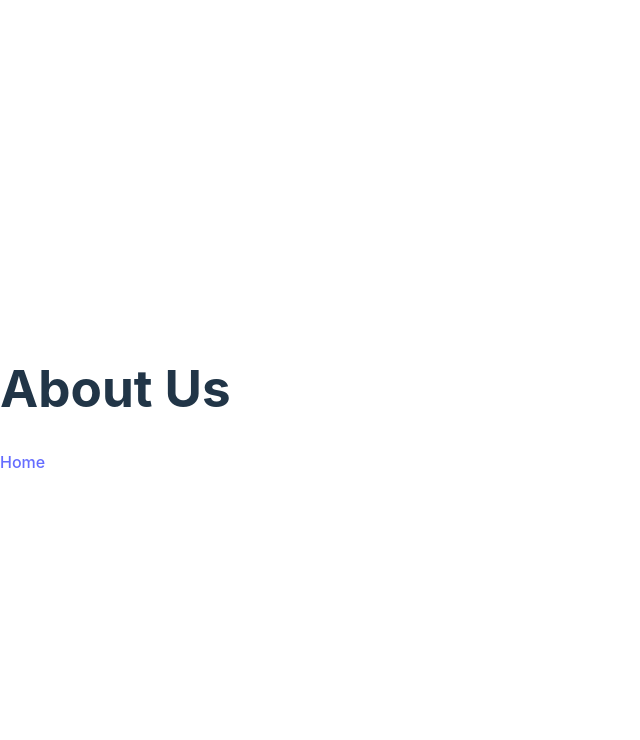
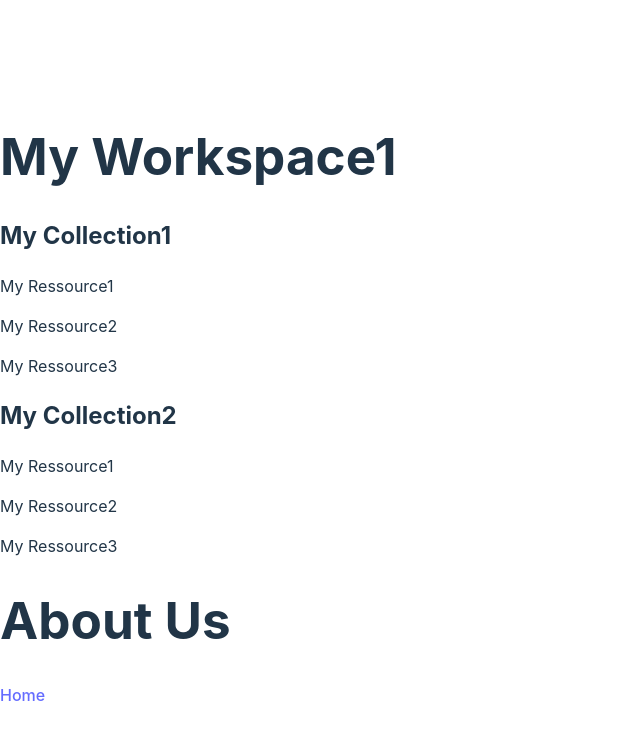
Before and after one commit to CPNV-ES/MAW21_Markmind_frontend, a React (Vite) app: page /about in a window 1280 px wide. Shown: the top 740 px of the page, without its empty margins (0-640 px from the left). Built offline with nearby package versions, Linux system fonts and the light colour scheme.

Commit message:
create logic to display workspace collections and resources

```diff
--- a/electron/main.ts
+++ b/electron/main.ts
@@ -25,6 +25,9 @@ function createWindow() {
       preload: path.join(__dirname, 'preload.js'),
     },
   })
+
+  // Open the DevTools.
+  win.webContents.openDevTools();
 
   // Test active push message to Renderer-process.
   win.webContents.on('did-finish-load', () => {
--- /dev/null
+++ b/src/data/workspace.js
@@ -0,0 +1,62 @@
+export default {
+  id: "1",
+  name: "My Workspace1",
+  created_at: "2019-01-01 00:00:00",
+  updated_at: "2019-01-01 00:00:00",
+  collections: [
+    {
+      id: "1",
+      name: "My Collection1",
+      resources: [
+        {
+          id: "1",
+          name: "My Ressource1",
+          content: "My **Contentcsd** fsdfasdfsdafsdsdgdsgdggsg",
+          created_at: "2019-01-01 00:00:00",
+          updated_at: "2019-01-01 00:00:00",
+        },
+        {
+          id: "2",
+          name: "My Ressource2",
+          content: "My **Contentcsd** fsdfasdfsdafsdsdgdsgdggsg",
+          created_at: "2019-01-01 00:00:00",
+          updated_at: "2019-01-01 00:00:00",
+        },
+        {
+          id: "3",
+          name: "My Ressource3",
+          content: "My **Contentcsd** fsdfasdfsdafsdsdgdsgdggsg",
+          created_at: "2019-01-01 00:00:00",
+          updated_at: "2019-01-01 00:00:00",
+        },
+      ],
+    },
+    {
+        id: "2",
+        name: "My Collection2",
+        resources: [
+          {
+            id: "1",
+            name: "My Ressource1",
+            content: "My **Contentcsd** fsdfasdfsdafsdsdgdsgdggsg",
+            created_at: "2019-01-01 00:00:00",
+            updated_at: "2019-01-01 00:00:00",
+          },
+          {
+            id: "2",
+            name: "My Ressource2",
+            content: "My **Contentcsd** fsdfasdfsdafsdsdgdsgdggsg",
+            created_at: "2019-01-01 00:00:00",
+            updated_at: "2019-01-01 00:00:00",
+          },
+          {
+            id: "3",
+            name: "My Ressource3",
+            content: "My **Contentcsd** fsdfasdfsdafsdsdgdsgdggsg",
+            created_at: "2019-01-01 00:00:00",
+            updated_at: "2019-01-01 00:00:00",
+          },
+        ],
+      },
+  ],
+};
--- /dev/null
+++ b/src/data/workspaces.js
@@ -0,0 +1,6 @@
+export default [
+  { name: "My Workspace1", id: "1" },
+  { name: "My Workspace2", id: "2" },
+  { name: "My Workspace3", id: "3" },
+  { name: "My Workspace4", id: "4" },
+];
--- a/src/layouts/BaseLayout/BaseLayout.tsx
+++ b/src/layouts/BaseLayout/BaseLayout.tsx
@@ -1,15 +1,13 @@
-import { Outlet } from 'react-router'
+import { Outlet } from "react-router";
+import SideBar from "./components/SideBar/SideBar";
 
 export default function BaseLayout() {
   return (
     <>
-      <header>
-
-      </header>
-
       <main>
-          <Outlet />
+        <SideBar />
+        <Outlet />
       </main>
     </>
-  )
+  );
 }
--- a/src/layouts/BaseLayout/components/SideBar/SideBar.tsx
+++ b/src/layouts/BaseLayout/components/SideBar/SideBar.tsx
@@ -1,10 +1,16 @@
-import { Link } from 'react-router-dom'
-import Workspace from './components/Workspace'
+import Workspace from "./components/Workspace";
+import data from "../../../../data/workspace";
+import Collections from "./components/Collections";
 
 export default function SideBar() {
   return (
-    <div>
-       <Workspace />
-    </div>
-  )
+    <>
+      <header>
+        <Workspace workspace={data.name} />
+      </header>
+      <div>
+        <Collections collections={data.collections} />
+      </div>
+    </>
+  );
 }
--- a/src/layouts/BaseLayout/components/SideBar/components/Collection.tsx
+++ /dev/null
@@ -1,3 +0,0 @@
-export default function SideBarCollection() {
-    return <div>test</div>
-}
--- /dev/null
+++ b/src/layouts/BaseLayout/components/SideBar/components/Collections.tsx
@@ -0,0 +1,28 @@
+import Resource from "./Resource";
+import type { ResourceProps } from "./Resource";
+
+type Collection = { name: string; id: string; resources: ResourceProps[] };
+type CollectionItemProps = { collection: Collection };
+const CollectionItem = ({ collection }: CollectionItemProps) => {
+  return (
+    <div>
+      <h2>{collection.name}</h2>
+      {collection.resources.map((resource) => {
+        return (
+          <Resource name={resource.name} id={resource.id} key={resource.id} />
+        );
+      })}
+    </div>
+  );
+};
+
+type CollectionsProps = { collections: Collection[] };
+export default function Collections({ collections }: CollectionsProps) {
+  return (
+    <div>
+      {collections.map((collection) => {
+        return <CollectionItem collection={collection} key={collection.id} />;
+      })}
+    </div>
+  );
+}
--- /dev/null
+++ b/src/layouts/BaseLayout/components/SideBar/components/Resource.tsx
@@ -0,0 +1,9 @@
+export type ResourceProps = { name: string; id: string; };
+
+export default function Resource({ name, id }: ResourceProps) {
+  return (
+    <div>
+      <p>{name}</p>
+    </div>
+  );
+}
--- a/src/layouts/BaseLayout/components/SideBar/components/Workspace.tsx
+++ b/src/layouts/BaseLayout/components/SideBar/components/Workspace.tsx
@@ -1,4 +1,33 @@
-export default function Workspace() {
-    return <div>test</div>
+import { useState } from "react";
+import workspaces from "../../../../../data/workspaces";
 
+type WorkspaceModalProps = { isOpen: boolean };
+const WorkspaceModal = ({ isOpen }: WorkspaceModalProps) => {
+  if (!isOpen) {
+    return null;
+  }
+
+  return (
+    <div>
+      {workspaces.map((workspace)=> (
+        <p key={workspace.id}>{workspace.name}</p>
+      ))}
+    </div>
+  );
+};
+
+type WorkspaceProps = { workspace: string };
+export default function Workspace({ workspace }: WorkspaceProps) {
+  const [isOpen, setIsOpen] = useState(false);
+
+  function handleClick() {
+    setIsOpen((isOpen) => !isOpen);
+  }
+
+  return (
+    <div onClick={handleClick}>
+      <h1>{workspace}</h1>
+      <WorkspaceModal isOpen={isOpen} />
+    </div>
+  );
 }
--- a/src/main.tsx
+++ b/src/main.tsx
@@ -8,7 +8,6 @@ import router from './router/Router';
 ReactDOM.createRoot(document.getElementById('root')!).render(
   <React.StrictMode>
     <RouterProvider router={router}  />
-
   </React.StrictMode>,
 )
 
--- a/src/pages/home/home.tsx
+++ b/src/pages/home/home.tsx
@@ -2,6 +2,6 @@ import React from 'react'
 
 export default function Home() {
   return (
-    <div>home</div>
+    <div></div>
   )
 }
```
Also changed, not shown: src/data/data.js (renamed from src/data/data.json, +14 -14 lines).
